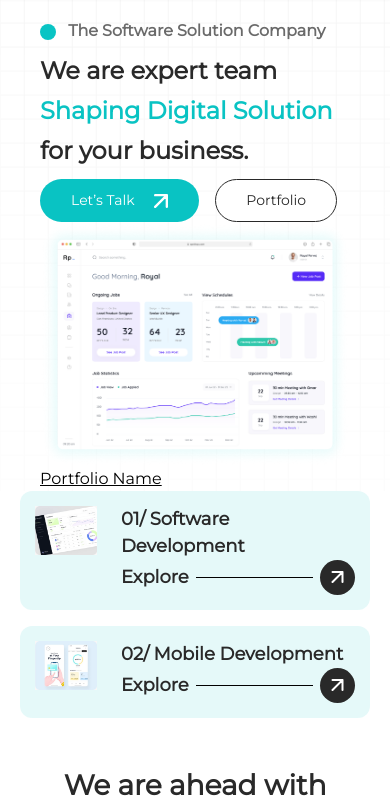
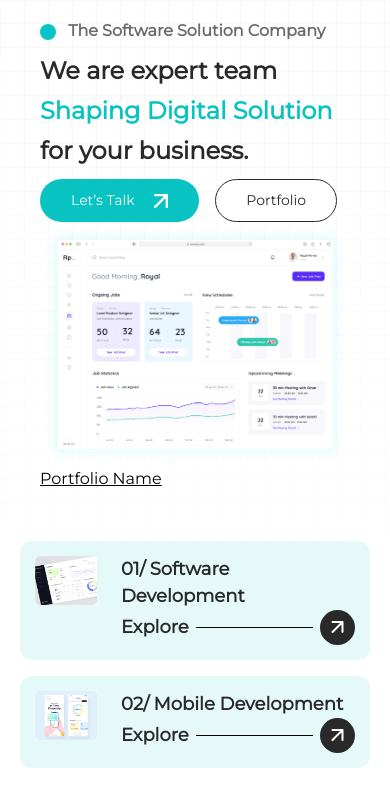
Before and after one commit to patelprakash1/Blackbugs-Website, a PHP site: page / in a window 390 px wide. Shown: the part 98-899 px from the top of the page. Run offline with PHP 8.4, Linux system fonts and the light colour scheme; some libraries are stand-ins or nearby versions.

Commit message:
padding-hero

```diff
--- a/assets/Css/style.css
+++ b/assets/Css/style.css
@@ -1309,7 +1309,7 @@ color: var(--white);
         font-size: 16px;
     }
     .bb-index-bg {
-        padding: 20px 20px 0px 20px;
+        padding: 20px 20px 50px 20px;
     }
         .side-cus-padding {
             padding: 0px;
```
